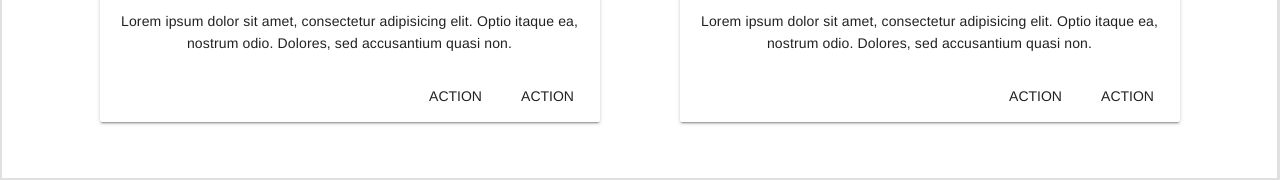
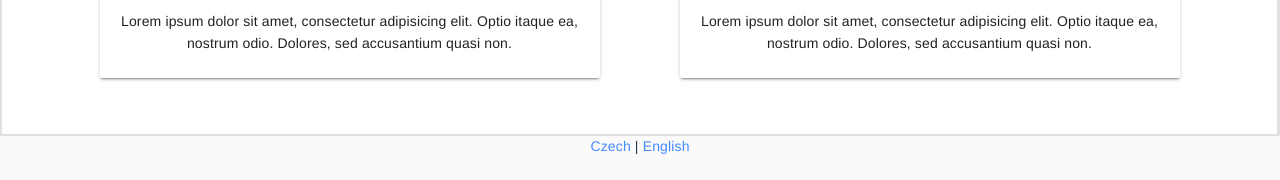
Before and after one commit to rici4kubicek/personal-presentation, a Vue app: page / in a window 1280 px wide. Shown: the part 462-642 px from the top of the page. Built offline with nearby package versions, Linux system fonts and the light colour scheme.

Commit message:
update index

```diff
--- a/src/pages/Index.vue
+++ b/src/pages/Index.vue
@@ -14,11 +14,6 @@
           Lorem ipsum dolor sit amet, consectetur adipisicing elit. Optio itaque
           ea, nostrum odio. Dolores, sed accusantium quasi non.
         </md-card-content>
-
-        <md-card-actions>
-          <md-button>Action</md-button>
-          <md-button>Action</md-button>
-        </md-card-actions>
       </md-ripple>
     </md-card>
 
@@ -33,11 +28,6 @@
           Lorem ipsum dolor sit amet, consectetur adipisicing elit. Optio itaque
           ea, nostrum odio. Dolores, sed accusantium quasi non.
         </md-card-content>
-
-        <md-card-actions>
-          <md-button>Action</md-button>
-          <md-button>Action</md-button>
-        </md-card-actions>
       </md-ripple>
     </md-card>
   </div>
```
